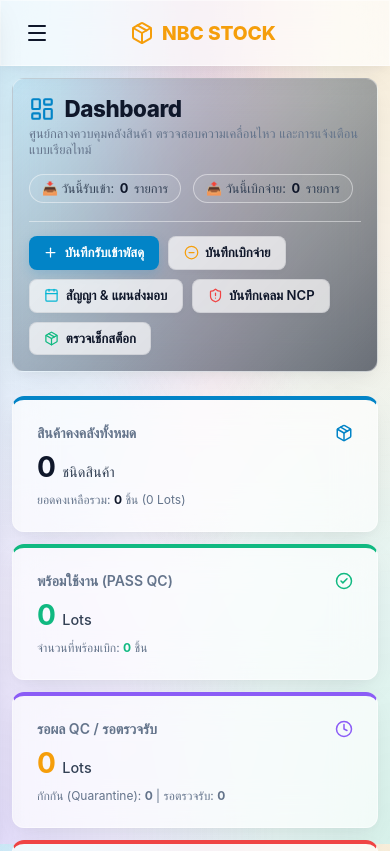
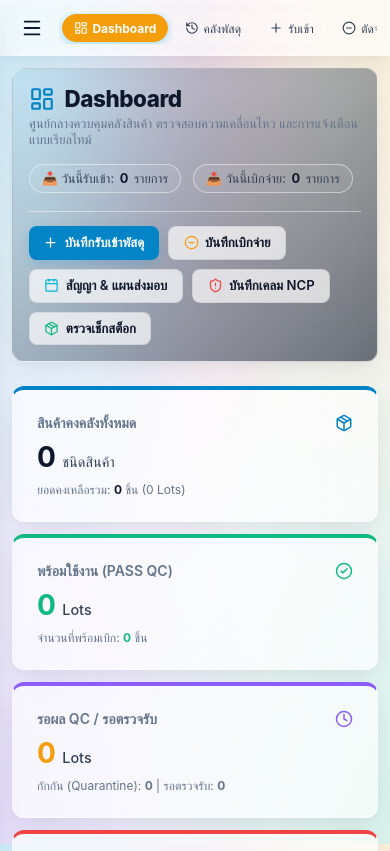
Before and after one commit to ooubaal/NBC-BAG-STOCK, a React (Vite) app: page / in a window 390 px wide. Shown: the top 851 px of the page. Built offline with nearby package versions, Linux system fonts and the light colour scheme.

Commit message:
feat(mobile): replace static title with sticky quick shortcut icon bar for modules

```diff
--- a/src/App.css
+++ b/src/App.css
@@ -124,23 +124,66 @@
 
   .mobile-header {
     display: flex;
-    justify-content: space-between;
     align-items: center;
-    padding: 0.75rem 1rem;
+    gap: 0.5rem;
+    padding: 0.5rem 0.75rem;
     position: sticky;
     top: 0;
     z-index: 999;
     border-bottom: 1px solid var(--glass-border);
-    background: var(--glass-bg);
+    background: var(--glass-bg, rgba(15, 23, 42, 0.85));
+    backdrop-filter: blur(12px);
+    -webkit-backdrop-filter: blur(12px);
   }
 
-  .mobile-logo {
+  .quick-shortcuts-scroll {
     display: flex;
     align-items: center;
-    gap: 0.5rem;
-    font-weight: 800;
-    font-size: 1.2rem;
-    color: var(--accent-color);
+    gap: 0.35rem;
+    overflow-x: auto;
+    white-space: nowrap;
+    scrollbar-width: none;
+    -ms-overflow-style: none;
+    padding: 0.15rem 0.2rem;
+    flex: 1;
+  }
+
+  .quick-shortcuts-scroll::-webkit-scrollbar {
+    display: none;
+  }
+
+  .quick-shortcut-btn {
+    display: inline-flex;
+    align-items: center;
+    gap: 0.3rem;
+    padding: 0.35rem 0.65rem;
+    border-radius: 20px;
+    border: 1px solid var(--glass-border);
+    background: rgba(255, 255, 255, 0.05);
+    color: var(--text-secondary);
+    font-size: 0.75rem;
+    font-weight: 500;
+    cursor: pointer;
+    white-space: nowrap;
+    flex-shrink: 0;
+    transition: all 0.2s ease;
+  }
+
+  .quick-shortcut-btn:hover {
+    background: rgba(255, 255, 255, 0.08);
+    color: var(--text-primary);
+  }
+
+  .quick-shortcut-btn.active {
+    background: var(--accent-color, #0ea5e9);
+    color: #ffffff;
+    border-color: var(--accent-color, #0ea5e9);
+    font-weight: 700;
+    box-shadow: 0 2px 8px rgba(14, 165, 233, 0.35);
+  }
+
+  .quick-shortcut-btn:active {
+    transform: scale(0.95);
   }
 
   .menu-toggle-btn, .sidebar-close-btn {
--- a/src/App.jsx
+++ b/src/App.jsx
@@ -43,6 +43,18 @@ import { idbGet, idbSet, idbDel } from './utils/idb';
 import { sanitizeForFirestore } from './utils/sanitize';
 
 const INITIAL_ITEMS = [];
+
+const QUICK_SHORTCUTS = [
+  { id: 'dashboard', label: 'Dashboard', shortLabel: 'Dashboard', icon: LayoutDashboard },
+  { id: 'inventory', label: 'คลังพัสดุ', shortLabel: 'คลังพัสดุ', icon: History },
+  { id: 'inbound', label: 'รับเข้า', shortLabel: 'รับเข้า', icon: Plus },
+  { id: 'withdrawal', label: 'การตัดจ่าย', shortLabel: 'ตัดจ่าย', icon: MinusCircle },
+  { id: 'agreements', label: 'สัญญาจัดซื้อ', shortLabel: 'สัญญา', icon: ClipboardList },
+  { id: 'analytics', label: 'วิเคราะห์ Stock', shortLabel: 'วิเคราะห์', icon: BarChart3 },
+  { id: 'items', label: 'ทะเบียนพัสดุ', shortLabel: 'ทะเบียน', icon: Package },
+  { id: 'ncp', label: 'เคลมสินค้า NCP', shortLabel: 'เคลม', icon: AlertOctagon },
+  { id: 'labels', label: 'พิมพ์ป้ายสถานะ', shortLabel: 'ป้ายพัสดุ', icon: Tag },
+];
 
 const NUM_BUCKETS = 20;
 
@@ -260,6 +272,16 @@ function App() {
   const prevInventoryRef = useRef(inventory);
   const prevAgreementsRef = useRef(agreements);
   const prevClaimsRef = useRef(claims);
+  const shortcutScrollRef = useRef(null);
+
+  useEffect(() => {
+    if (shortcutScrollRef.current) {
+      const activeEl = shortcutScrollRef.current.querySelector('.quick-shortcut-btn.active');
+      if (activeEl) {
+        activeEl.scrollIntoView({ behavior: 'smooth', inline: 'center', block: 'nearest' });
+      }
+    }
+  }, [activeTab]);
 
   // 2. Initialize Firebase dynamically on boot or when config changes
   useEffect(() => {
@@ -1253,16 +1275,38 @@ function App() {
           )}
         </div>
       )}
-      {/* Mobile Header */}
+      {/* Mobile Sticky Quick Shortcut Header */}
       <header className="mobile-header glass">
-        <button className="menu-toggle-btn" onClick={() => setIsMobileMenuOpen(true)}>
-          <Menu size={24} />
+        <button
+          className="menu-toggle-btn"
+          onClick={() => setIsMobileMenuOpen(true)}
+          title="เปิดเมนูหลักทั้งหมด"
+          style={{ flexShrink: 0 }}
+        >
+          <Menu size={22} />
         </button>
-        <div className="mobile-logo" onClick={() => { setActiveTab('dashboard'); setIsMobileMenuOpen(false); }}>
-          <Package size={24} color="var(--accent-color)" />
-          <span>NBC STOCK</span>
+
+        <div className="quick-shortcuts-scroll" ref={shortcutScrollRef}>
+          {QUICK_SHORTCUTS.map(sc => {
+            const Icon = sc.icon;
+            const isActive = activeTab === sc.id;
+            return (
+              <button
+                key={sc.id}
+                type="button"
+                className={`quick-shortcut-btn ${isActive ? 'active' : ''}`}
+                onClick={() => {
+                  setActiveTab(sc.id);
+                  setIsMobileMenuOpen(false);
+                }}
+                title={sc.label}
+              >
+                <Icon size={14} />
+                <span>{sc.shortLabel}</span>
+              </button>
+            );
+          })}
         </div>
-        <div style={{ width: 24 }} /> {/* placeholder for spacing balance */}
       </header>
 
       {/* Backdrop overlay */}
```
